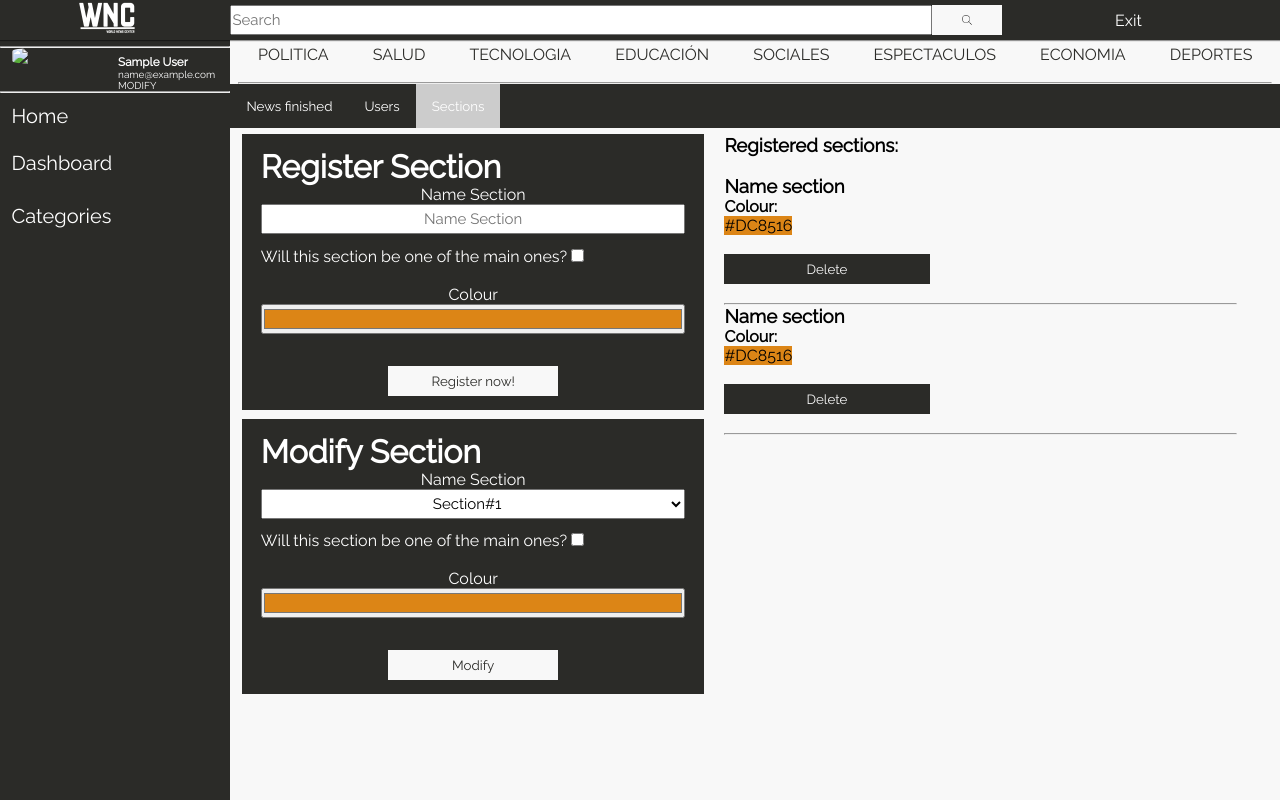
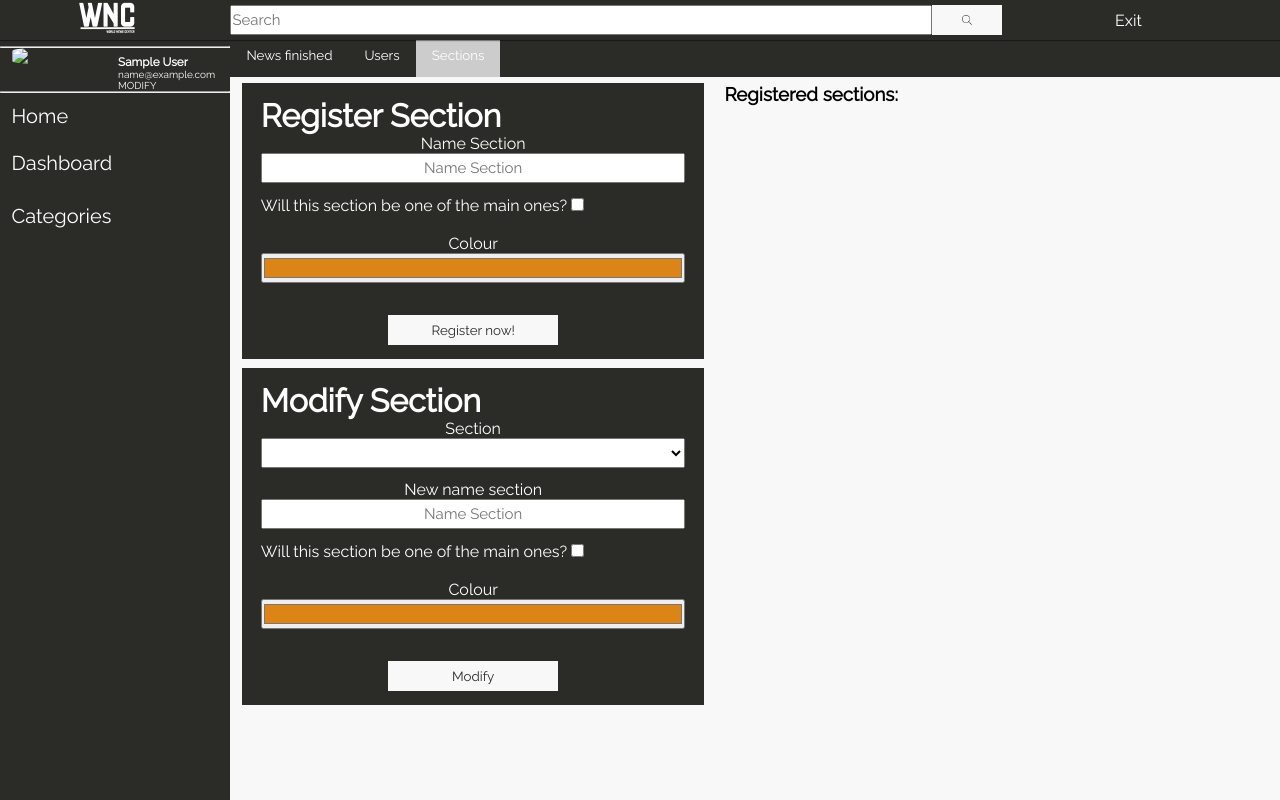
Before and after one commit to ricRez777/BDMProject, a PHP site: page /admin_dashboard.php in a window 1280 px wide, after a click on "Sections". Run offline with PHP 8.4, Linux system fonts and the light colour scheme; the visitor is signed in with stand-in values (Sample User, id 1); lists and menus that the app fills with data are empty.

Commit message:
Sections Insert, Delete, Select

```diff
--- a/admin_dashboard.php
+++ b/admin_dashboard.php
@@ -21,6 +21,8 @@
     <?php
         include("components/header.php");
         require_once ("models/user.php");
+        require_once ("models/section.php");
+        $objSections = new section('', '', '', '');
     ?>
     <div class="container-row">
 
@@ -152,7 +154,8 @@
             <div id="Sections" class="tabcontent">
                 <div class="container-row">
                     <div class="container-sectionform">
-                        <form class="formSection" action="" Method="Post">
+                        <!--Form for insert section-->
+                        <form class="formSection" action="controllers/section_insert.php" Method="Post">
                             <div class="divInputs">
                                 <h1>Register Section</h1>
 
@@ -160,8 +163,8 @@
                                 <input type="text" name="Section" placeholder="Name Section" class="formText">
 
                                 <div>
-                                    <label for="sectionFront">Will this section be one of the main ones?</label>
-                                    <input name="sectionFront" type="checkbox">
+                                    <label for="sectionMain">Will this section be one of the main ones?</label>
+                                    <input name="sectionMain" type="checkbox">
                                 </div>
                                 <br>
                                 <label for="Colour" class="formLabel">Colour</label>
@@ -172,20 +175,22 @@
 
                             </div>
                         </form>
-                        <form class="formSection" action="" Method="Post">
+                        <!--Form for update section-->
+                        <form class="formSection" action="controllers/section_update.php" Method="Post">
                             <div class="divInputs">
                                 <h1>Modify Section</h1>
 
-                                <label for="Section" class="formLabel">Name Section</label>
-                                <select name="Section" class="formText">
-                                    <option value="idSection">Section#1</option>
-                                    <option value="idSection">Section#2</option>
-                                    <option value="idSection">Section#3</option>
-                                </select>
+                                <label for="Section" class="formLabel">Section</label>
+                                <?php
+                                    $objSections->get_All_Sections_Combo();
+                                ?>
+
+                                <label for="NameSection" class="formLabel">New name section</label>
+                                <input type="text" name="NameSection" placeholder="Name Section" class="formText">
 
                                 <div>
-                                    <label for="sectionFront">Will this section be one of the main ones?</label>
-                                    <input name="sectionFront" type="checkbox">
+                                    <label for="sectionMain">Will this section be one of the main ones?</label>
+                                    <input name="sectionMain" type="checkbox">
                                 </div>
                                 <br>
                                 <label for="Colour" class="formLabel">Colour</label>
@@ -201,27 +206,9 @@
                     <div class="list-user">
                         <h3>Registered sections:</h3>
                         <br>
-                        <article class="row article-Dashboard">
-                            <h3>Name section</h3>
-                            <p><span><strong>Colour: </strong></span><div style="background-color: #DC8516;">#DC8516</div></p>
-                            <form action="" style="width:100%;" method="post">
-                                <br>
-                                <input type="submit" class="btn-Primary" value="Delete">
-                            </form>
-                            <br>
-                        </article>
-                        <hr>
-
-                        <article class="row article-Dashboard">
-                            <h3>Name section</h3>
-                            <p><span><strong>Colour: </strong></span><div style="background-color: #DC8516;">#DC8516</div></p>
-                            <form action="" style="width:100%;" method="post">
-                                <br>
-                                <input type="submit" class="btn-Primary" value="Delete">
-                            </form>
-                            <br>
-                        </article>
-                        <hr>
+                        <?php
+                            $objSections->get_All_Sections();
+                        ?>
                     </div>
                 </div>
             </div>
--- a/components/maincategories.php
+++ b/components/maincategories.php
@@ -1,13 +1,12 @@
 <nav class="MainCategories">
     <ul>
-        <li><a href="section-results.php">Politica</a></li>
-        <li><a href="section-results.php">Salud</a></li>
-        <li><a href="section-results.php">Tecnologia</a></li>
-        <li><a href="section-results.php">Educación</a></li>
-        <li><a href="section-results.php">Sociales</a></li>
-        <li><a href="section-results.php">Espectaculos</a></li>
-        <li><a href="section-results.php">Economia</a></li>
-        <li><a href="section-results.php">Deportes</a></li>
+
+        <?php
+            require_once ("models/section.php");
+            $objMainSections = new section('', '', '', '');
+            $objMainSections->get_All_Sections_Main();
+        ?>
+
     </ul>
     <hr>
 </nav>
--- a/components/sidebar_admin.php
+++ b/components/sidebar_admin.php
@@ -18,11 +18,11 @@
         <ul id="menu">
             <li><input type="checkbox" name="list" id="nivel1-1"><label for="nivel1-1">Categories</label>
                 <ul class="interior">
-                    <li><a href="">Salud</a></li>
-                    <li><a href="">Deportes</a></li>
-                    <li><a href="">Politica</a></li>
-                    <li><a href="">Tecnologia</a></li>
-                    <li><a href="">Ciencia</a></li>
+                <?php
+                    require_once ("models/section.php");
+                    $objMainSections = new section('', '', '', '');
+                    $objMainSections->get_All_Sections_Side();
+                ?>
                 </ul>
             </li>
         </ul>
--- /dev/null
+++ b/models/section.php
@@ -0,0 +1,166 @@
+<?php
+    require_once "conection.php";
+
+    class section{
+        /*Atributos*/
+        private $id_Section;
+        private $name_Section;
+        private $color;
+        private $main;
+
+        private $objConection;
+
+        /*Constructor*/
+        function __construct($id_SectionP, $name_SectionP, $colorP, $mainP){
+
+            $this->id_Section = $id_SectionP;
+            $this->name_Section = $name_SectionP;
+            $this->color = $colorP;
+            $this->main = $mainP;
+
+            $this->objConection = new Conection();
+        }
+
+        /*Insert de secciones*/
+        public function Insert_Section(){
+            $this->objConection->conexion();
+            $query = "CALL section_SP(0, '$this->name_Section', '$this->color', 1, $this->main, 'INSERT')";
+            $resultado = $this->objConection->cone->query($query);
+            if($resultado){
+                $this->objConection->disconnect();
+                echo "SI se inserto";
+				return true;
+			}
+			else{
+                $this->objConection->disconnect();
+                echo "NO se inserto";
+				return false;
+			}
+        }
+
+        /*Update de secciones*/
+        public function Update_Section(){
+            $this->objConection->conexion();
+            $query = "CALL section_SP($this->id_Section, '$this->name_Section', '$this->color', 1, $this->main, 'UPDATE')";
+            $resultado = $this->objConection->cone->query($query);
+            if($resultado){
+				$this->objConection->disconnect();
+				return true;
+			}
+			else{
+				$this->objConection->disconnect();
+				return false;
+			}
+        }
+
+        /*baja de secciones*/
+        public function Delete_Section(){
+            $this->objConection->conexion();
+            $query = "CALL section_SP($this->id_Section, '', '', '', '', 'DELETE')";
+            $resultado = $this->objConection->cone->query($query);
+            if($resultado){
+				$this->objConection->disconnect();
+				return true;
+			}
+			else{
+				$this->objConection->disconnect();
+				return false;
+			}
+        }
+
+        /*Select para obtener todas las secciones*/
+        public function get_All_Sections(){
+            $this->objConection->conexion();
+            $query = "CALL section_SP(0, '', '', '', '', 'ALL_SECTIONS');";
+            $resultado = $this->objConection->cone->query($query);
+            while($row = $resultado->fetch_assoc()){ ?>
+
+                <article class="row article-Dashboard">
+                    <h3><?php echo $row['nameSection']; ?></h3>
+                    <p><span><strong>Colour: </strong></span><div style="background-color: <?php echo $row['color']; ?>;"><?php echo $row['color']; ?></div></p>
+                    <?php
+                        if($row['main'] == 1){
+                            echo "Section Main";
+                        }
+                    ?>
+                    <form action="controllers/section_delete.php" style="width:100%;" method="post">
+                        <br>
+                        <input type="text" hidden name="id_section" value="<?php echo $row['id_Section']; ?>">
+                        <input type="submit" class="btn-Primary" value="Delete">
+                    </form>
+                    <br>
+                </article>
+                <hr>
+
+                <?php
+            }
+        }
+
+        /*Select para obtener todas las secciones*/
+        public function get_All_Sections_Combo(){
+            $this->objConection->conexion();
+            $query = "CALL section_SP(0, '', '', '', '', 'ALL_SECTIONS');";
+            $resultado = $this->objConection->cone->query($query);
+            ?>
+            <select name="IdSection" class="formText">
+            <?php
+            while($row = $resultado->fetch_assoc()){ ?>
+
+                <option value="<?php echo $row['id_Section']; ?>"> <?php echo $row['nameSection']; ?> </option>
+
+                <?php
+            }
+            ?></select><?php
+        }
+
+        public function get_All_Sections_Main(){
+            $this->objConection->conexion();
+            $query = "CALL section_SP(0, '', '', '', '', 'INDEX_SECTIONS');";
+            $resultado = $this->objConection->cone->query($query);
+            ?>
+            <?php
+            while($row = $resultado->fetch_assoc()){ ?>
+
+                <li><a href="section-results.php?idSection = <?php echo $row['id_Section']; ?>"> <?php echo $row['nameSection']; ?> </a></li>
+
+                <?php
+            }
+        }
+
+        public function get_All_Sections_Side(){
+            $this->objConection->conexion();
+            $query = "CALL section_SP(0, '', '', '', '', 'ALL_SECTIONS');";
+            $resultado = $this->objConection->cone->query($query);
+            ?>
+            <?php
+            while($row = $resultado->fetch_assoc()){ ?>
+
+                <li><a href="section-results.php?idSection = <?php echo $row['id_Section']; ?>"> <?php echo $row['nameSection']; ?> </a></li>
+
+                <?php
+            }
+        }
+
+        /*Get de los atributos de la clase*/
+        public function getIdSection(){
+            return $this->id_Section;
+        }
+
+        public function getNameSection(){
+            return $this->name_Section;
+        }
+
+        public function getColor(){
+            return $this->color;
+        }
+
+        public function getMain(){
+            return $this->main;
+        }
+
+
+    }
+
+
+
+?>
--- a/models/user.php
+++ b/models/user.php
@@ -145,28 +145,28 @@
 		}
 
         /*Get de los atributos*/
-        function getIdUse(){
+        public function getIdUse(){
             return $this->id_Use;
         }
-        function getType_use(){
+        public function getType_use(){
             return $this->type_use;
         }
-        function getEmail(){
+        public function getEmail(){
             return $this->email;
         }
-        function getPass(){
+        public function getPass(){
             return $this->pass;
         }
-        function getnameComplate(){
+        public function getnameComplate(){
             return $this->nameComplate;
         }
-        function getPhone(){
+        public function getPhone(){
             return $this->phone;
         }
-        function getProfilePicture(){
+        public function getProfilePicture(){
             return $this->profilePicture;
         }
-        function getFirm(){
+        public function getFirm(){
             return $this->firm;
         }
 
```
Also changed, not shown: components/sidebar_journalist.php (+5 -5 lines), components/sidebar_no_register.php (+5 -5 lines), components/sidebar_use.php (+5 -5 lines), controllers/section_delete.php (added, +17 -0 lines), controllers/section_insert.php (added, +26 -0 lines), controllers/section_update.php (added, +27 -0 lines).
